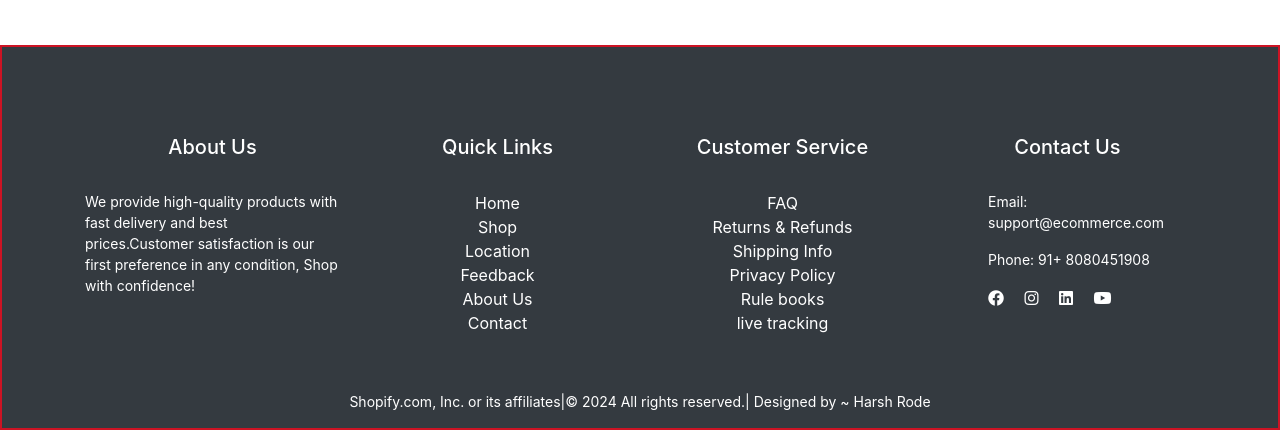
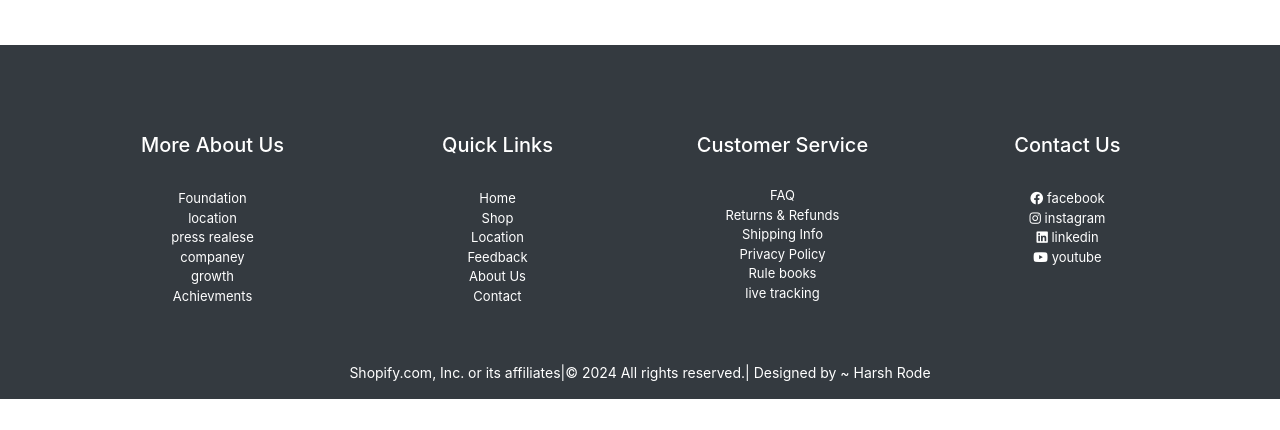
Before and after one commit to Harshavardhanrode/3D_Blended_Ecommerce_Website, a website: page index.html in a window 1280 px wide. Shown: the part 4488-4918 px from the top of the page. After the commit the page ends 4887 px from the top, so only its background shows below. Drawn offline with nearby package versions, Linux system fonts and the light colour scheme.

Commit message:
changes in footer

```diff
--- a/index.html
+++ b/index.html
@@ -3,7 +3,7 @@
 <head>
     <meta charset="UTF-8">
     <meta name="viewport" content="width=device-width, initial-scale=1.0">
-    <title>Document</title>
+    <title>Shopify</title>
     <link rel="stylesheet" href="https://cdn.jsdelivr.net/npm/bootstrap@4.6.2/dist/css/bootstrap.min.css" integrity="sha384-xOolHFLEh07PJGoPkLv1IbcEPTNtaed2xpHsD9ESMhqIYd0nLMwNLD69Npy4HI+N" crossorigin="anonymous">
     <link rel="stylesheet" href="https://cdnjs.cloudflare.com/ajax/libs/font-awesome/6.0.0-beta3/css/all.min.css">
     <link rel="stylesheet" href="src/style.css">
@@ -539,15 +539,22 @@
           <br><br><br>
           <div class="container " >
             <div class="row">
-              <div class="col-md-3 " >
-                <h5 class="text-center">About Us</h5><br>
-                <p class="small ">We provide high-quality products with fast delivery and  best prices.Customer satisfaction is our first preference in any condition, Shop with confidence!</p>
+              <div class="col-md-3 text-center " >
+                <h5 class="text-center"> More About Us</h5><br>
+                <ul class=" footer-col list-unstyled">
+                  <li><a href="#" class="text-white text-decoration-none ">Foundation</a></li>
+                  <li><a href="#" class="text-white text-decoration-none">location</a></li>
+                  <li><a href="#" class="text-white text-decoration-none">press realese</a></li>
+                  <li><a href="#" class="text-white text-decoration-none">companey</a></li>
+                  <li><a href="#" class="text-white text-decoration-none">growth</a></li>
+                  <li><a href="#" class="text-white text-decoration-none">Achievments</a></li>
+                </ul>
               </div>
 
               <div class="col-md-3 text-center">
                 <h5>Quick Links</h5><br>
-                <ul class="list-unstyled">
-                  <li><a href="#" class="text-white text-decoration-none">Home</a></li>
+                <ul class=" list-unstyled">
+                  <li><a href="#" class="text-white text-decoration-none ">Home</a></li>
                   <li><a href="#" class="text-white text-decoration-none">Shop</a></li>
                   <li><a href="#" class="text-white text-decoration-none">Location</a></li>
                   <li><a href="#" class="text-white text-decoration-none">Feedback</a></li>
@@ -556,7 +563,7 @@
                 </ul>
               </div>
 
-              <div class="col-md-3 text-center" >
+              <div class="small col-md-3 text-center" >
                 <h5>Customer Service</h5><br>
                 <ul class="list-unstyled">
                   <li><a href="#" class="text-white text-decoration-none">FAQ</a></li>
@@ -568,16 +575,15 @@
                 </ul>
               </div>
 
-              <div class="col-md-3  " >
+              <div class="col-md-3  text-center" >
                 <h5 class="text-center">Contact Us</h5><br>
-                <p class="small pl-5">Email: support@ecommerce.com</p>
-                <p class="small pl-5">Phone: 91+ 8080451908</p>
-                <div class="icons pl-5">
-                  <a href="#" class="text-white me-3 "><i class="fa-brands fa-facebook"></i></a>
-                  <a href="#" class="text-white me-3 ml-3"> <i class="fa-brands fa-instagram" style="color: #ffffff;"></i></a>
-                  <a href="#" class="text-white me-3 ml-3"><i class="fa-brands fa-linkedin"></i></a>
-                  <a href="#" class="text-white ml-3"><i class="fa-brands fa-youtube"></i></a>
-                </div>
+                <ul class="list-unstyled  icons ">
+                  <li><a href="#" class="text-white text-decoration-none"><i class="fa-brands fa-facebook"></i>  facebook</a></li>
+                  <li><a href="#" class="text-white text-decoration-none"><i class="fa-brands fa-instagram" style="color: #ffffff;"> </i>  instagram</a></li>
+                  <li><a href="#" class="text-white text-decoration-none"><i class="fa-brands fa-linkedin"></i>   linkedin</a></li>
+                  <li><a href="#" class="text-white text-decoration-none"><i class="fa-brands fa-youtube"></i>  youtube</a></li>
+
+                </ul>
               </div>
 
 <br><br>
--- a/src/style.css
+++ b/src/style.css
@@ -95,5 +95,12 @@ footer{
     width: 100%;
     overflow: hidden;
     margin: 0px;
-    border: #cc1324 2px solid;
 }
+.list-unstyled li{
+    font-size: small;
+}
+ul.list-unstyled li:hover a{
+    color:  #cc1324 !important;
+    border-radius: 5px;
+    transition: background-color 0.3s ease-in-out;
+}
```
